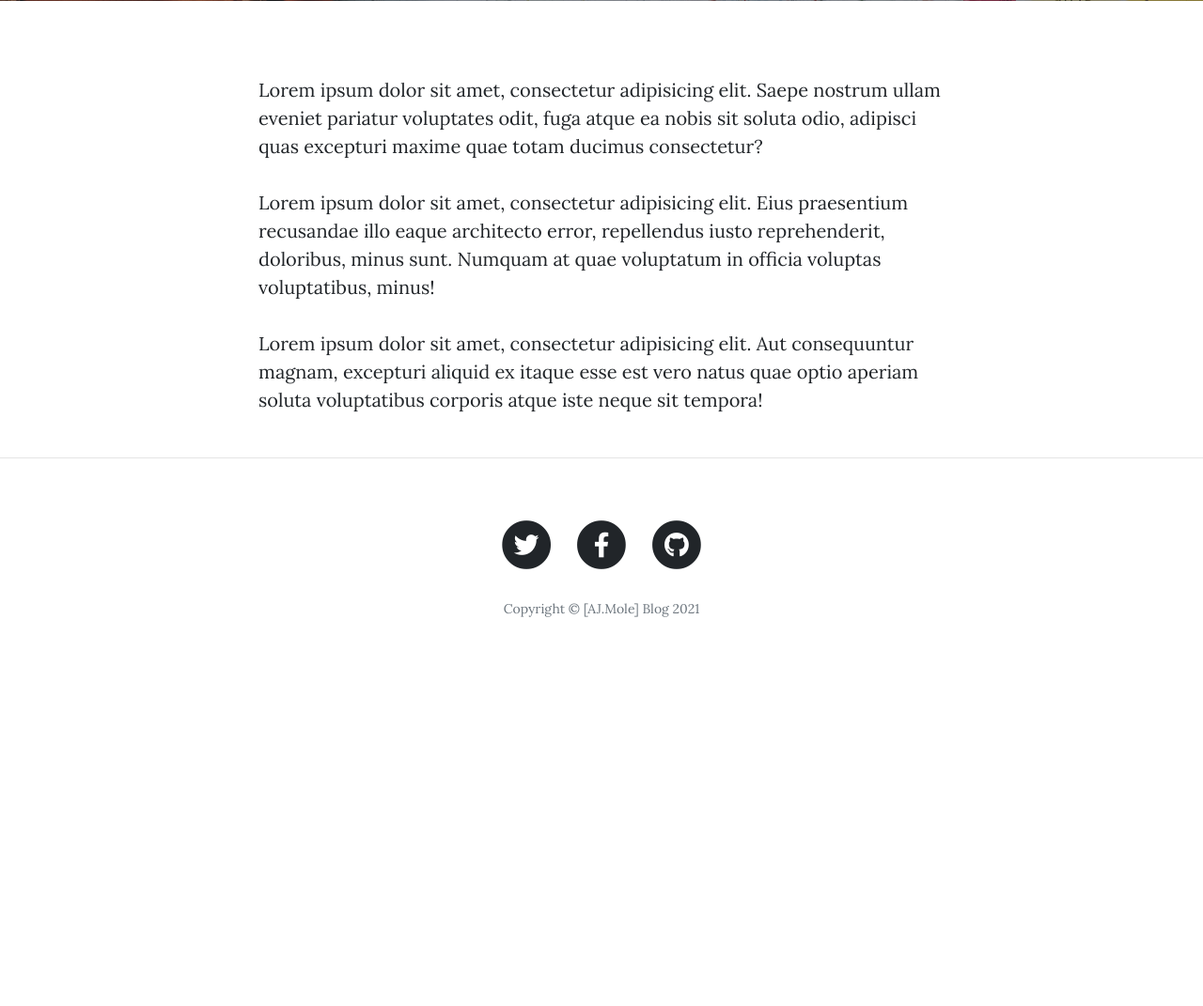
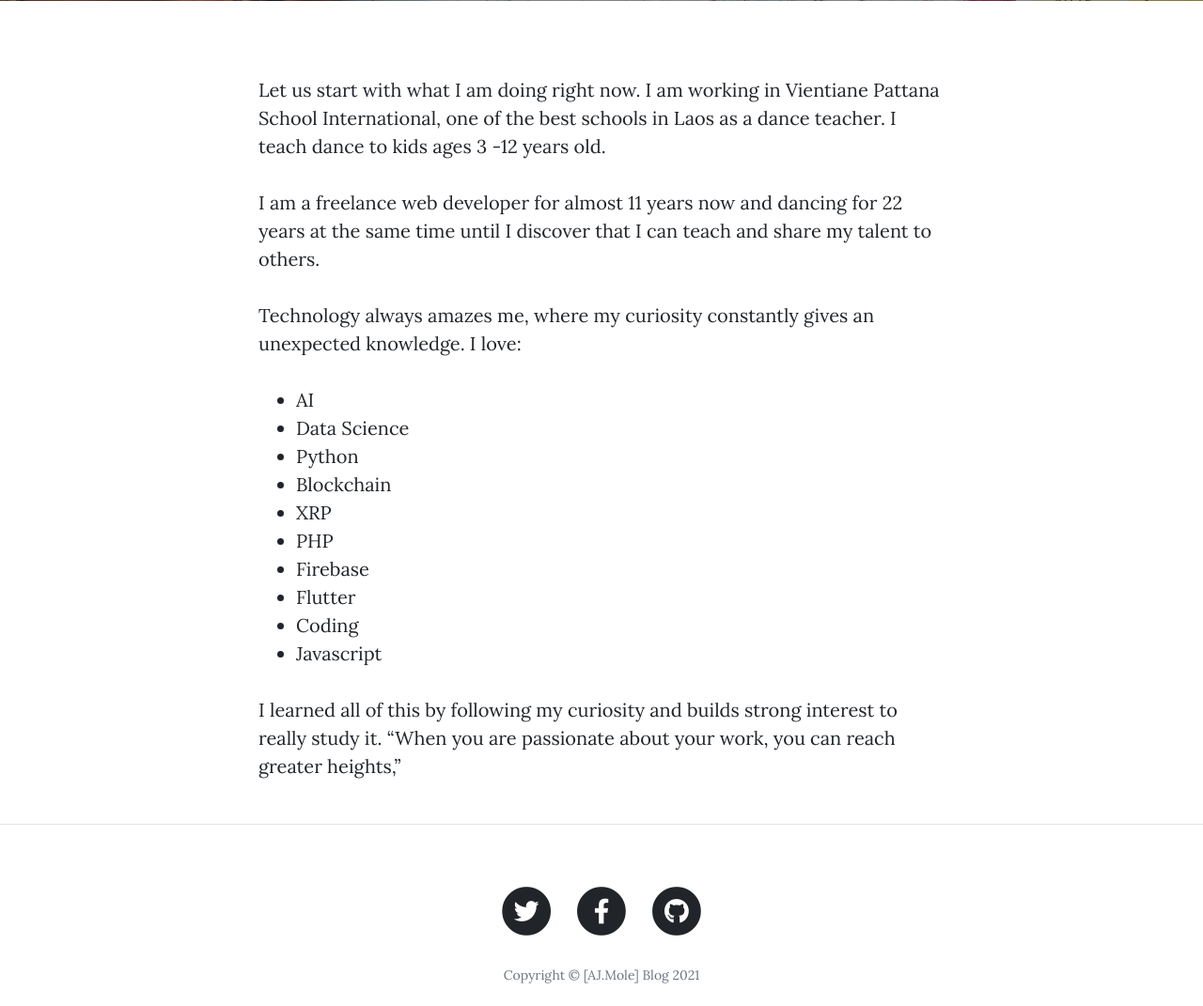
Before and after one commit to aeejhay/ajmole.blog, a Flask app: page /about in a window 1280 px wide. Shown: the part 531-1602 px from the top of the page at 94% size. Before the commit the page ends 1188 px from the top, so only its background shows below. Run offline with Flask 2, Linux system fonts and the light colour scheme; some libraries are stand-ins or nearby versions.

Commit message:
update about.html

```diff
--- a/templates/about.html
+++ b/templates/about.html
@@ -19,9 +19,24 @@
   <div class="container">
     <div class="row">
       <div class="col-lg-8 col-md-10 mx-auto">
-        <p>Lorem ipsum dolor sit amet, consectetur adipisicing elit. Saepe nostrum ullam eveniet pariatur voluptates odit, fuga atque ea nobis sit soluta odio, adipisci quas excepturi maxime quae totam ducimus consectetur?</p>
-        <p>Lorem ipsum dolor sit amet, consectetur adipisicing elit. Eius praesentium recusandae illo eaque architecto error, repellendus iusto reprehenderit, doloribus, minus sunt. Numquam at quae voluptatum in officia voluptas voluptatibus, minus!</p>
-        <p>Lorem ipsum dolor sit amet, consectetur adipisicing elit. Aut consequuntur magnam, excepturi aliquid ex itaque esse est vero natus quae optio aperiam soluta voluptatibus corporis atque iste neque sit tempora!</p>
+        <p>Let us start with what I am doing right now. I am working in Vientiane Pattana School International, one of the best schools in Laos as a dance teacher. I teach dance to kids ages 3 -12 years old. </p>
+
+        <p>I am a freelance web developer for almost 11 years now and dancing for 22 years at the same time until I discover that I can teach and share my talent to others.</p>
+
+        <p>Technology always amazes me, where my curiosity constantly gives an unexpected knowledge. I love:</p>
+         <ul>
+           <li>AI</li>
+           <li>Data Science</li>
+          <li>Python</li>
+          <li>Blockchain</li>
+          <li>XRP</li>
+          <li>PHP</li>
+          <li>Firebase</li>
+          <li>Flutter</li>
+          <li>Coding</li>
+          <li>Javascript</li>
+        </ul>
+        <p>I learned all of this by following my curiosity and builds strong interest to really study it. “When you are passionate about your work, you can reach greater heights,”</p>
       </div>
     </div>
   </div>
```
